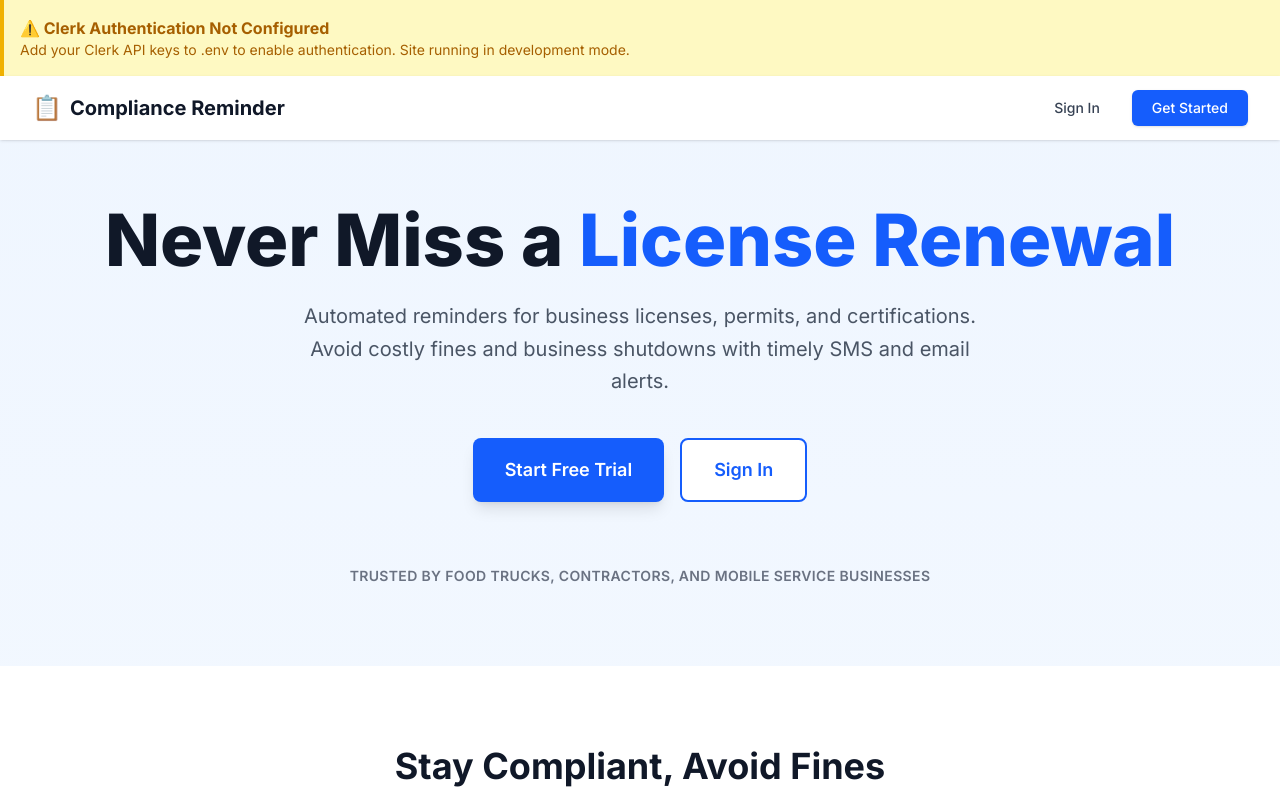
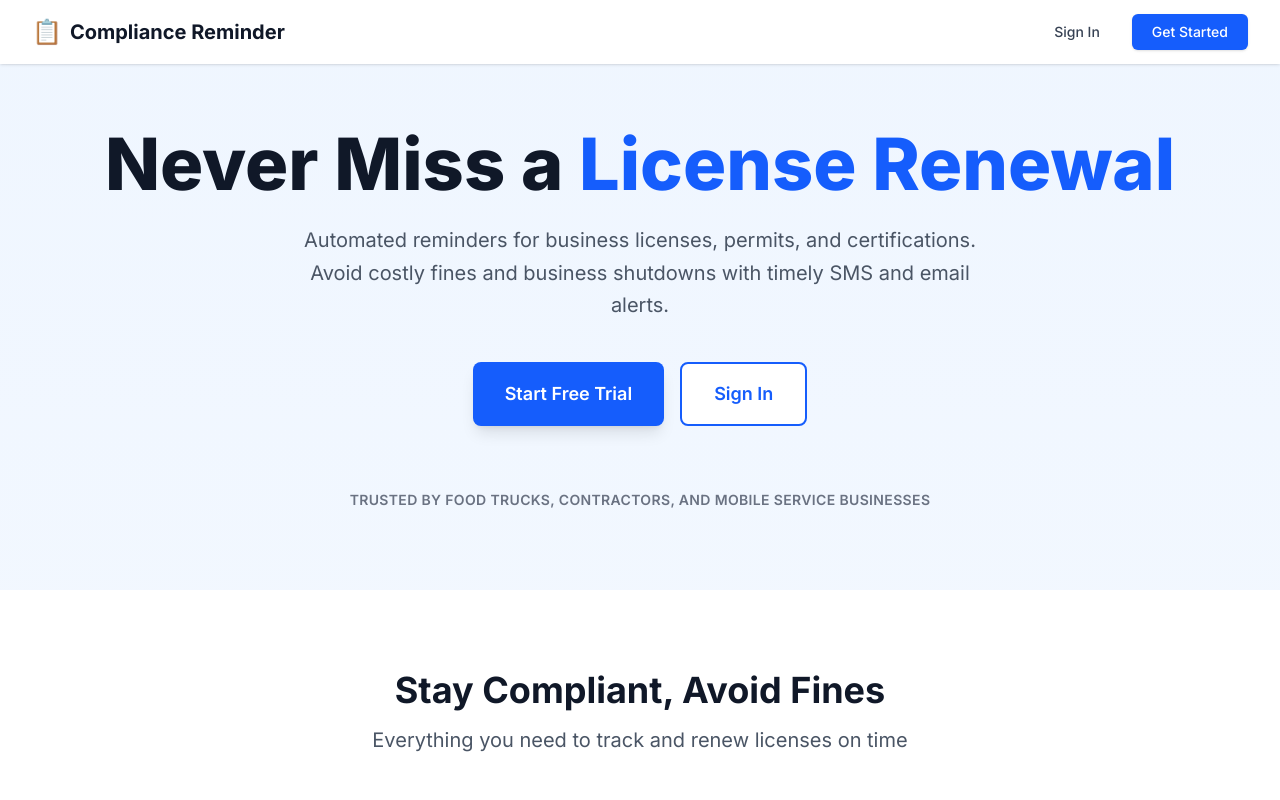
Before and after one commit to testqgw/SCP, a Next.js app: page / in a window 1280 px wide. Shown: the top 800 px of the page. Built offline with nearby package versions, Linux system fonts and the light colour scheme; no server answers.

Commit message:
fix: always wrap app in ClerkProvider to prevent component errors

```diff
--- a/app/layout.tsx
+++ b/app/layout.tsx
@@ -1,7 +1,7 @@
 import type { Metadata } from "next";
 import { Inter } from "next/font/google";
 import "./globals.css";
-import { isClerkConfigured } from "@/lib/clerk-config";
+import { ClerkProvider } from "@clerk/nextjs";
 
 const inter = Inter({ subsets: ["latin"] });
 
@@ -15,28 +15,6 @@ export default function RootLayout({
 }: {
   children: React.ReactNode;
 }) {
-  const clerkConfigured = isClerkConfigured();
-
-  // Development mode without Clerk
-  if (!clerkConfigured) {
-    return (
-      <html lang="en">
-        <body className={inter.className}>
-          <div className="bg-yellow-100 border-l-4 border-yellow-500 text-yellow-700 p-4">
-            <p className="font-bold">⚠️ Clerk Authentication Not Configured</p>
-            <p className="text-sm">Add your Clerk API keys to .env to enable authentication. Site running in development mode.</p>
-          </div>
-          <div className="min-h-screen bg-gray-50">
-            {children}
-          </div>
-        </body>
-      </html>
-    );
-  }
-
-  // Production mode with Clerk
-  const { ClerkProvider } = require("@clerk/nextjs");
-
   return (
     <ClerkProvider>
       <html lang="en">
```
